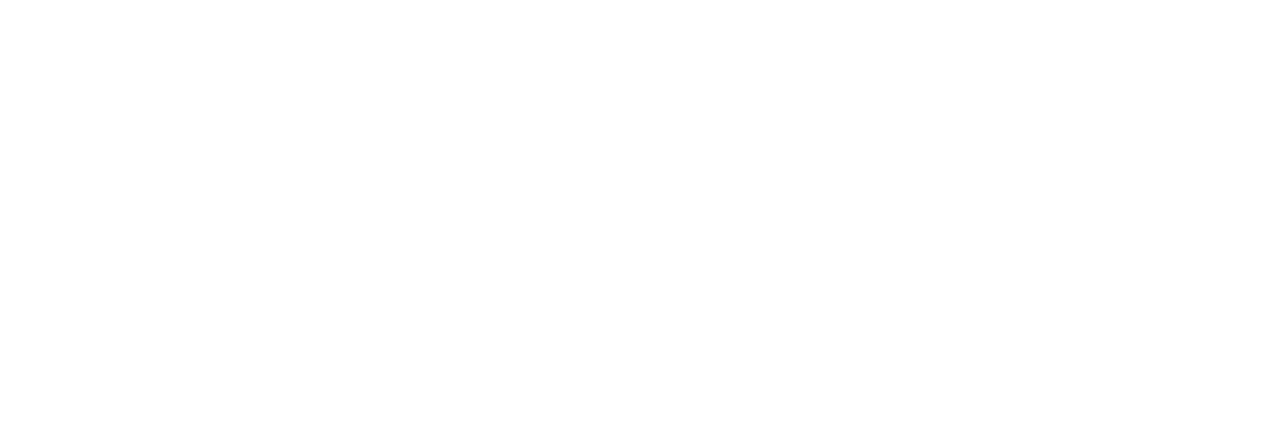
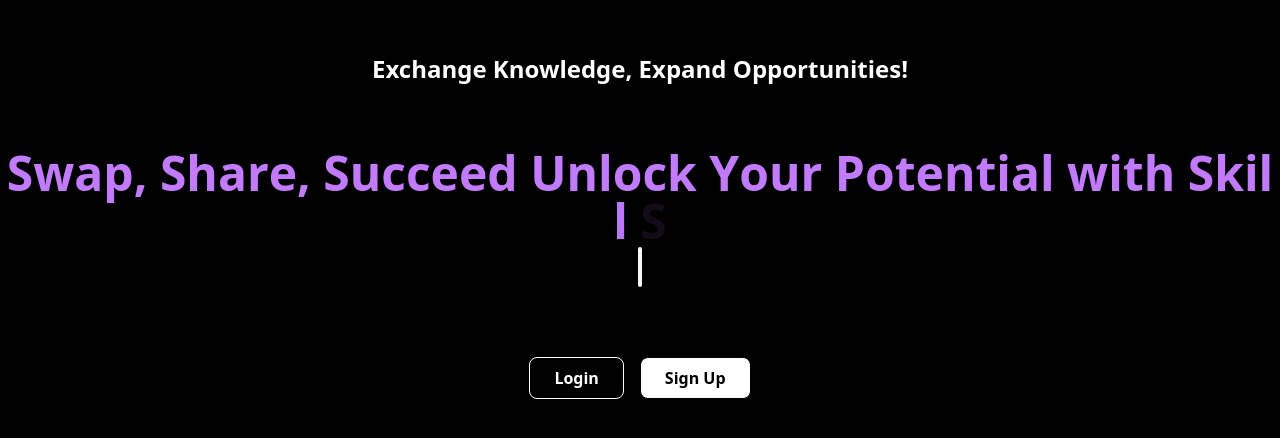
Before and after one commit to Sanjeev-Chakaravarthy/Skillfinix, a React (Vite) app in the folder frontend/: page /typeWriter in a window 1280 px wide. Before the commit this address had no page. Shown: the part 174-612 px from the top of the page. Built offline with nearby package versions, Linux system fonts and the light colour scheme; a web font is replaced by a local one.

Commit message:
Added typeWriter page

```diff
--- a/frontend/src/App.jsx
+++ b/frontend/src/App.jsx
@@ -3,6 +3,7 @@
 // import { GlobeDemo } from './components/ui/globePreview';
 import { LampDemo } from './components/ui/lamp';
 import { SparklesPreview} from './components/ui/sparklesPreview'
+import TypewriterPreview from './components/ui/typeWriterPreview';
 import { VortexDemo } from './components/ui/vortexPreview';
 import { BrowserRouter as Router, Routes, Route} from 'react-router-dom';
 
@@ -17,6 +18,7 @@
         <Route path='/LampDemo' element={<LampDemo/>}/>
         <Route path='/SparklesPreview' element={<SparklesPreview/>}/>
         <Route path='/vortexPreview' element={<VortexDemo/>}/>
+        <Route path='/typeWriter' element={<TypewriterPreview/>}/>
         {/* <Route path='/globePreview' element={<GlobeDemo/>}/> */}
       </Routes>
     </Router>
--- a/frontend/src/components/ui/lamp.jsx
+++ b/frontend/src/components/ui/lamp.jsx
@@ -49,11 +49,11 @@
               index === 0 ? "from-violet-500 via-transparent to-transparent" : "from-transparent via-transparent to-violet-500"
             } text-white [--conic-position:${pos}]`}
           >
-            <div className={`absolute w-[100%] ${index === 0 ? "left-0" : "right-0"} bg-slate-950 h-40 bottom-0 z-20 [mask-image:linear-gradient(to_top,white,transparent)]`} />
+            <div className={`absolute w-[100%] ${index === 0 ? "left-0" : "right-0"} h-40 bottom-0 z-20 [mask-image:linear-gradient(to_top,white,transparent)]`} />
             <div className={`absolute w-40 h-[100%] ${index === 0 ? "left-0" : "right-0"} bg-slate-950 bottom-0 z-20 [mask-image:linear-gradient(${index === 0 ? "to_right" : "to_left"},white,transparent)]`} />
           </motion.div>
         ))}
-        <div className="absolute top-1/2 h-48 w-full translate-y-12 scale-x-150 bg-slate-950 blur-2xl"></div>
+        <div className="absolute top-1/2 h-48 w-full translate-y-12 scale-x-150 blur-2xl"></div>
         <div className="absolute top-1/2 z-50 h-48 w-full bg-transparent opacity-10 backdrop-blur-md"></div>
         <div className="absolute inset-auto z-50 h-36 w-[1rem] -translate-y-1/2 rounded-full bg-gradient-to-r from-purple-400 to-violet-500 opacity-50 blur-3xl"></div>
         <motion.div
--- /dev/null
+++ b/frontend/src/components/ui/typeWriter.jsx
@@ -0,0 +1,113 @@
+/* eslint-disable react/prop-types */
+"use client";
+import Buttons from './buttons'
+
+import { cn } from "../../lib/utils";
+import { motion, stagger, useAnimate, useInView } from "framer-motion";
+import { useEffect } from "react";
+import PropTypes from "prop-types";
+
+const Typewriter = ({ words, className, cursorClassName }) => {
+  const wordsArray = words.map((word) => ({
+    ...word,
+    text: word.text.split(""),
+  }));
+
+  const [scope, animate] = useAnimate();
+  const isInView = useInView(scope);
+
+  useEffect(() => {
+    if (isInView) {
+      animate(
+        "span",
+        {
+          display: "inline-block",
+          opacity: 1,
+          width: "fit-content",
+        },
+        {
+          duration: 0.3,
+          delay: stagger(0.1),
+          ease: "easeInOut",
+        }
+      );
+    }
+  }, [isInView, animate]);
+
+  const renderWords = () => {
+    return (
+      <>
+        <p className="text-2xl mb-16">
+          Exchange Knowledge, Expand Opportunities!
+        </p>
+        <motion.div ref={scope} className="inline">
+          {wordsArray.map((word, idx) => (
+            <div key={`word-${idx}`} className="inline-block">
+              {word.text.map((char, index) => (
+                <motion.span
+                  initial={{ opacity: 0 }}
+                  animate={{ opacity: 1 }}
+                  transition={{ duration: 0.3, delay: index * 0.1 }}
+                  key={`char-${index}`}
+                  className={cn(
+                    "dark:text-white text-black opacity-0 hidden",
+                    word.className
+                  )}
+                >
+                  {char === " " ? "\u00A0" : char}
+                </motion.span>
+              ))}
+            </div>
+          ))}
+        </motion.div>
+      </>
+    );
+  };
+
+  return (
+    <div className="flex flex-col items-center">
+      <div
+        className={cn(
+          "text-base sm:text-xl md:text-3xl lg:text-5xl font-bold text-center",
+          className
+        )}
+      >
+        {renderWords()}
+        <motion.span
+          initial={{ opacity: 0 }}
+          animate={{ opacity: 1 }}
+          transition={{
+            duration: 0.8,
+            repeat: Infinity,
+            repeatType: "reverse",
+          }}
+          className={cn(
+            "inline-block rounded-sm w-[4px] h-4 md:h-6 lg:h-10 ",
+            cursorClassName
+          )}
+        ></motion.span>
+      </div>
+
+      {/* Buttons */}
+      <div className="mt-16 flex space-x-4">
+        <button className="px-6 py-2 text-white border border-white font-semibold rounded-lg transition">
+          Login
+        </button>
+        <button className="px-6 py-2 bg-white text-black border border-black font-semibold rounded-lg hover:bg-gray-200 transition">
+          Sign Up
+        </button>
+      </div>
+    </div>
+  );
+};
+export default Typewriter;
+
+// Default props
+Typewriter.defaultProps = {
+  words: [],
+};
+
+// Prop validation
+Typewriter.propTypes = {
+  words: PropTypes.array.isRequired,
+};
--- /dev/null
+++ b/frontend/src/components/ui/typeWriterPreview.jsx
@@ -0,0 +1,22 @@
+import Typewriter from "./typeWriter";
+
+const typeWriterPreview = () => {
+  const textData = [
+    {
+      text: "Swap, Share, Succeed Unlock Your Potential with Skill Swap!",
+      className: "text-purple-400",
+    },
+  ];
+
+  return (
+    <div className="flex justify-center items-center h-screen bg-[#000000]">
+      <Typewriter
+        words={textData}
+        className="text-white"
+        cursorClassName="bg-white"
+      />
+    </div>
+  );
+};
+
+export default typeWriterPreview;
--- a/frontend/src/components/ui/vortexPreview.jsx
+++ b/frontend/src/components/ui/vortexPreview.jsx
@@ -16,7 +16,7 @@
           A world where your skills are currency - trade, learn, and succeed together
         </h2>
         <div className="flex flex-col sm:flex-row items-center gap-4 mt-6">
-          <Buttons route="/vortexPreview"/>
+          <Buttons route="/typeWriter"/>
         </div>
       </Vortex>
     </div>
```
Also changed, not shown: 1 other file (tests, documents, lock files or other folders).
